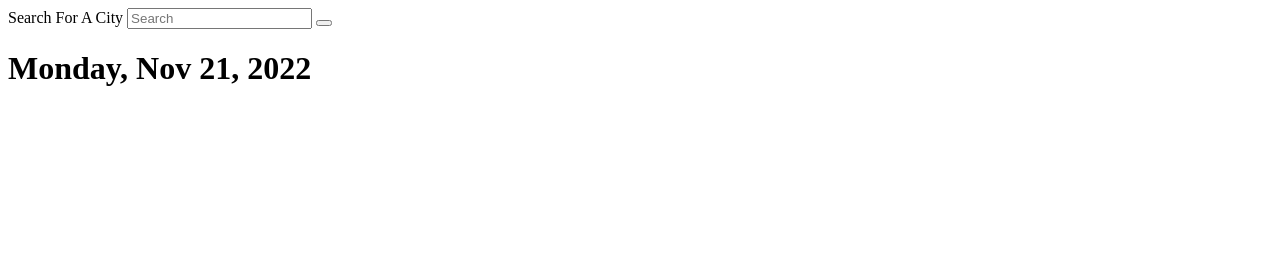
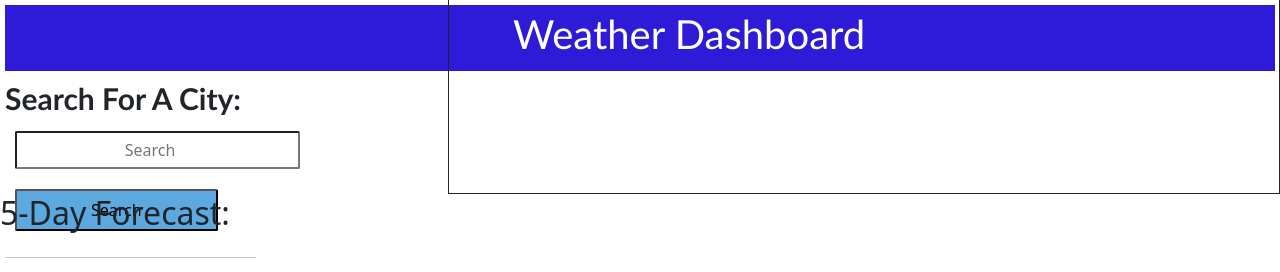
Before and after one commit to sarahlang9800/weather-dashboard, a plain HTML site: page index.html in a window 1280 px wide. Drawn offline with nearby package versions, Linux system fonts and the light colour scheme.

Commit message:
5 day weather

```diff
--- a/Assets/css/style.css
+++ b/Assets/css/style.css
@@ -0,0 +1,57 @@
+* {
+    box-sizing: border-box;
+    padding: 0;
+    margin: 0;
+}
+
+body {
+    margin: 0;
+    display: block;
+}
+
+#header {
+    margin: 5px;
+    padding-top: 5px;
+    padding-bottom: 5px;
+    background-color: rgb(46, 27, 215);
+}
+
+h1 {
+    padding-left: 40%;
+    color: white;
+    font-family: 'Trebuchet MS', 'Lucida Sans Unicode', 'Lucida Grande', 'Lucida Sans', Arial, sans-serif;
+}
+
+#searchSection {
+    margin-right: 80%;
+    padding-left: 5px;
+}
+
+label {
+    font-size: 30px;
+    font-family: 'Trebuchet MS', 'Lucida Sans Unicode', 'Lucida Grande', 'Lucida Sans', Arial, sans-serif;
+}
+
+#searchCity {
+    box-sizing: border-box;
+    text-align: center;
+    margin: 10px;
+    padding: 5px 25px;
+    border-radius: 2px;
+}
+
+#searchBtn {
+    box-sizing: border-box;
+    text-align: center;
+    margin: 10px;
+    padding: 7px 74px;
+    border-radius: 2px;
+    background-color: rgb(92, 169, 224);
+
+}
+
+#forecast {
+    margin-left: 35%;
+    margin-top: -25%;
+    padding-bottom: 15%;
+}
--- a/Assets/js/script.js
+++ b/Assets/js/script.js
@@ -1,64 +1,3 @@
-// var apiKey = '1b84b3d807e22917f303632143eabcc6'
-// var searchBtn = $('#searchBtn')
-// var searchInput = ''
-// var cityName = ''
-// var currentWeather = ''
-// var today = dayjs();
-// $('#currentDate').text(today.format('dddd, MMM D, YYYY'));
-
-
-// searchBtn.click(function(){
-//     console.log("btn was clicked")
-//     searchInput = $('#searchCity').val().trim();
-//     console.log(searchInput)
-//     getLocation(searchInput)
-// })
-
-
-// function getLocation(searchInput) {
-//     var apiUrl = "https://api.openweathermap.org/geo/1.0/direct?q=" + searchInput + "&limit=1&appid=" + apiKey;
-//     console.log(searchInput)
-//     fetch(apiUrl).then(function(response) {
-//         if (response.ok) {
-//             response.json().then(function(data) {
-//                 console.log(data)
-//                 var latitude = data[0].lat;
-//                 var longitude = data[0].lon;
-//                 var latString = latitude.toString();
-//                 var lonString = longitude.toString();
-//                 var cityName = document.getElementById('cityName')
-//                 cityName.textContent = data[0].name;
-//                 getWeather(latString, lonString)
-//             })
-//         }
-//     })
-
-// }
-// function getWeather(lat, lon) {
-//     var apiKey = '1b84b3d807e22917f303632143eabcc6'
-//     var apiUrl = "https://api.openweathermap.org/data/2.5/weather?lat=" + lat + "&lon=" + lon + "&exclude=minutely,hourly,alerts&units=imperial&appid=" + apiKey;
-//     fetch(apiUrl).then(function(response) {
-//         if (response.ok) {
-//             response.json().then(function(main) {
-//                 console.log(main)
-//                 var temperature = main.main.temp;
-//                 var windSpeed = main.wind.speed;
-//                 var humidity = main.main.humidity;
-//                 var tempString = temperature.toString();
-//                 var windString = windSpeed.toString();
-//                 var humidityString = humidity.toString();
-//                 var currentWeather = document.getElementById('currentWeather')
-//                 // currentWeather.textContent = main.name;
-//                 getWeather(tempString, windString, humidityString)
-
-//             })
-//         }
-//     })
-
-// }
-
-
-
 var apiKey = '1b84b3d807e22917f303632143eabcc6'
 var searchBtn = $('#searchBtn')
 var searchInput = ''
@@ -77,7 +16,7 @@ searchBtn.click(function(){
 
 
 function getLocation(searchInput) {
-    var apiUrl = "https://api.openweathermap.org/geo/1.0/direct?q=" + searchInput + "&limit=1&appid=" + apiKey;
+    var apiUrl = "https://api.openweathermap.org/geo/1.0/direct?q=" + searchInput + "&limit=5&appid=" + apiKey;
     console.log(searchInput)
     fetch(apiUrl).then(function(response) {
         if (response.ok) {
@@ -97,25 +36,28 @@ function getLocation(searchInput) {
 }
 function getWeather(lat, lon) {
     var apiKey = '1b84b3d807e22917f303632143eabcc6'
-    var apiUrl = "https://api.openweathermap.org/data/2.5/weather?lat=" + lat + "&lon=" + lon + "&exclude=minutely,hourly,alerts&units=imperial&appid=" + apiKey;
+    var apiUrl = "https://api.openweathermap.org/data/2.5/forecast?lat=" + lat + "&lon=" + lon + "&appid=" + apiKey;
     fetch(apiUrl).then(function(response) {
         if (response.ok) {
             response.json().then(function(main) {
                 console.log(main)
-                var temperature = main.main.temp;
-                var windSpeed = main.wind.speed;
-                var humidity = main.main.humidity;
+                for (var i = 0; i < 5; i++) {
+                var temperature = main.list[i * 8].main.temp;
+                console.log(temperature)
+                var windSpeed = main.list[i * 8].wind.speed;
+                var humidity = main.list[i * 8].main.humidity;
                 var tempString = temperature.toString();
                 var windString = windSpeed.toString();
                 var humidityString = humidity.toString();
-                var todaysTemp = document.getElementById('todaysTemp')
+                var todaysTemp = document.getElementById('day' + i + 'Temp')
+                console.log(todaysTemp);
                 todaysTemp.textContent = temperature;
-                var todaysWind = document.getElementById('todaysWind')
+                var todaysWind = document.getElementById('day' + i + 'Wind')
                 todaysWind.textContent = windSpeed;
-                var todaysHumidity = document.getElementById('todaysHumidity')
+                var todaysHumidity = document.getElementById('day' + i + 'Humidity')
                 todaysHumidity.textContent = humidity;
                 // getWeather(tempString, windString, humidityString)
-
+                }
             })
         }
     })
--- a/index.html
+++ b/index.html
@@ -6,21 +6,28 @@
     <meta name="viewport" content="width=device-width, initial-scale=1.0">
     <title>Weather Dasboard</title>
     <link rel="stylesheet" href="./Assets/css/style.css" />
+    <link href="https://cdn.jsdelivr.net/npm/bootstrap@5.2.2/dist/css/bootstrap.min.css" rel="stylesheet" integrity="sha384-Zenh87qX5JnK2Jl0vWa8Ck2rdkQ2Bzep5IDxbcnCeuOxjzrPF/et3URy9Bv1WTRi" crossorigin="anonymous">
+  </head>
 </head>
 <body>
-    <div>
-        <label>
-            Search For A City
-        </label>
+    <header id="header">
+        <h1>Weather Dashboard</h1>
+    </header>
+    <div id="searchSection">
+        <label><strong>Search For A City:</strong></label>
         <input type="Search" placeholder="Search" id="searchCity">
-        <button type="submit" id="searchBtn"></button>
+        <button type="submit" id="searchBtn">Search</button>
+        <hr>
+    </div>
+    <div id="forecast" class="align-baseline-top border border-dark">
+        <h2 id="currentDate"></h2>
     </div>
     <div id="currentWeather">
-        <h1 id="currentDate"></h1>
-        <h2 id="cityName"></h2>
-        <p id="todaysTemp"></p>
-        <p id="todaysWind"></p>
-        <p id="todaysHumidity"></p>
+        <h2>5-Day Forecast:</h2>
+        <h3 id="cityName"></h3>
+        <p id="day0Temp"></p>
+        <p id="day0Wind"></p>
+        <p id="day0Humidity"></p>
     </div>
     <div id="day1Weather">
         <p id="day1Temp"></p>
@@ -50,5 +57,6 @@
       crossorigin="anonymous"
     ></script>
     <script src="./Assets/js/script.js"></script>
+    <script src="https://cdn.jsdelivr.net/npm/bootstrap@5.2.2/dist/js/bootstrap.bundle.min.js" integrity="sha384-OERcA2EqjJCMA+/3y+gxIOqMEjwtxJY7qPCqsdltbNJuaOe923+mo//f6V8Qbsw3" crossorigin="anonymous"></script>
 </body>
 </html>
```
